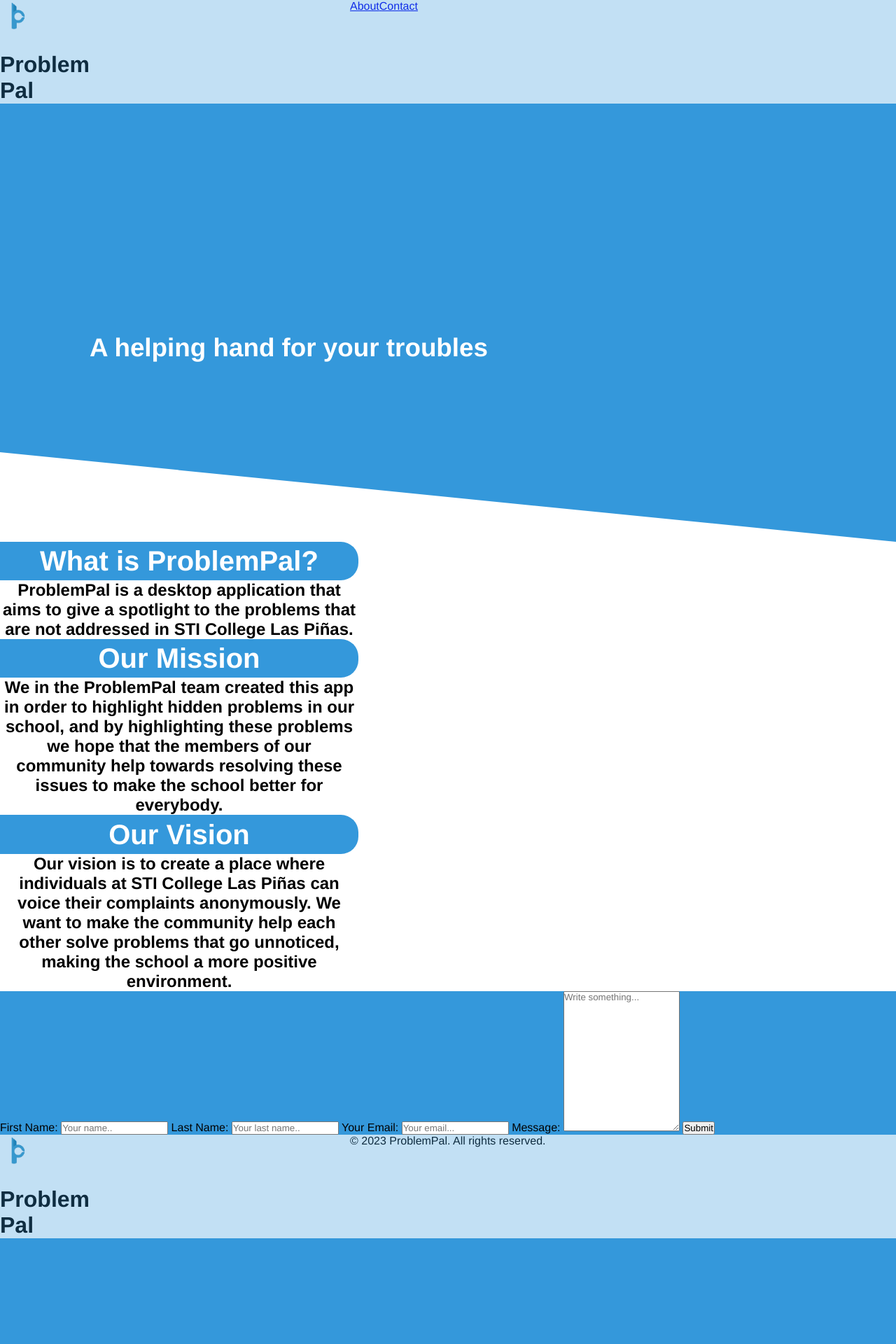
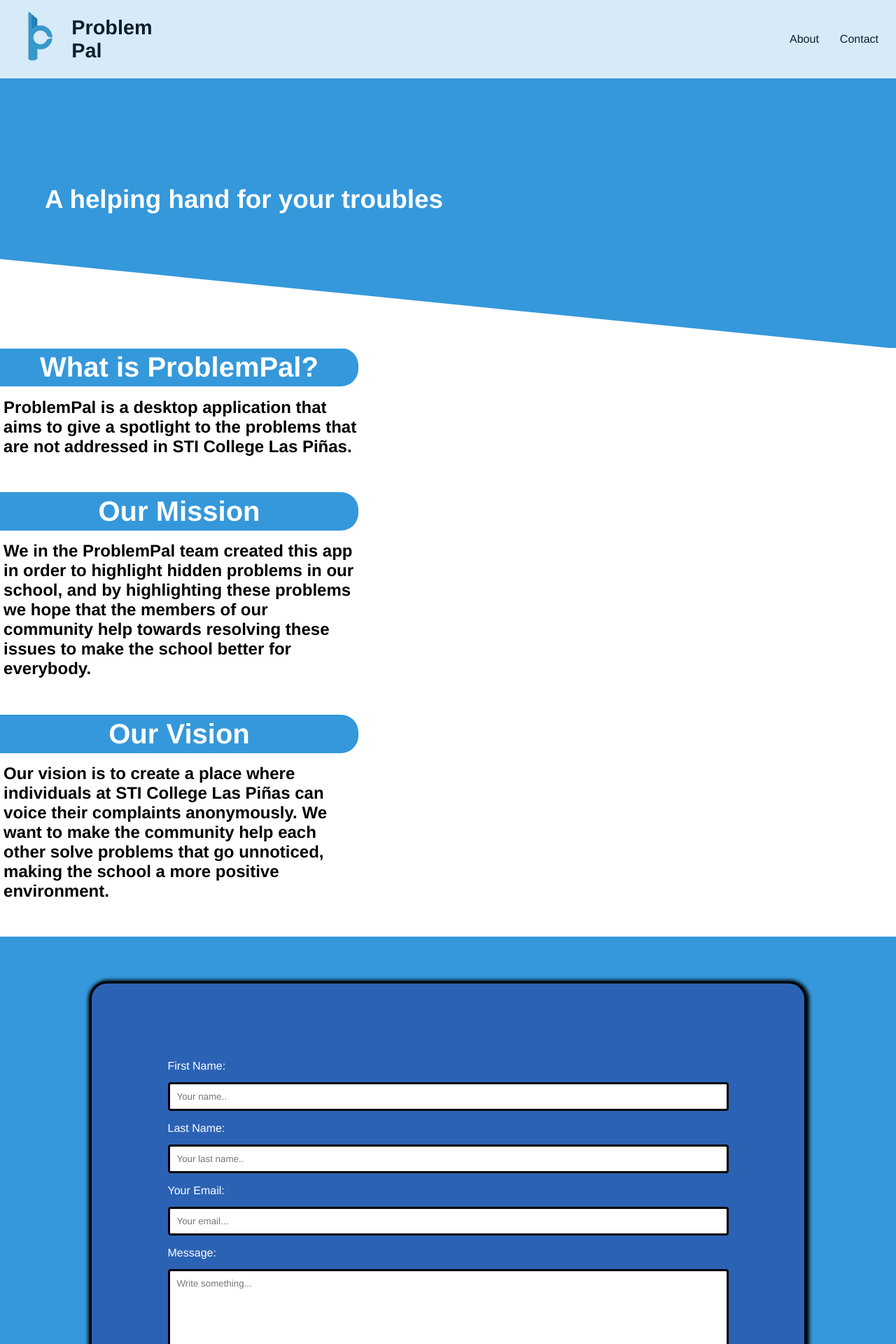
Before and after one commit to 2DPP/2DPP.github.io, a PHP site: page / in a window 1280 px wide. Shown: the top 1920 px of the page at 70% size. Run offline with PHP 8.4, Linux system fonts and the light colour scheme.

Commit message:
Update style.css

```diff
--- a/iLS/Styles/style.css
+++ b/iLS/Styles/style.css
@@ -1,103 +1,140 @@
-/* to remove html border spaces  */
-*{
+/* Resetting CSS to remove default margin and padding */
+* {
     margin: 0;
     padding: 0;
     box-sizing: border-box;
     font-family: 'Helvetica', Arial, sans-serif;
 }
+
+/* Setting 100% height for HTML */
 html {
-    height: 1000%;
+    height: 100%;
     width: 100%;
 }
+
+/* Body styling */
 body {
     background-color: #3498DB;
-
 }
 
+/* Header styling */
 #header {
-        display: flex;
-        background-color: #ffffff;
-        width: 100%;
-        opacity: 70%;
-
-
+    display: flex;
+    justify-content: space-between;
+    align-items: center;
+    background-color: #ffffff;
+    padding: 10px;
+    position: fixed;
+    width: 100%;
+    z-index: 1000;
+    opacity: 80%;
 }
-
+.logo-container {
+    display: flex;
+    align-items: center;
+}
+/* Logo styling */
 #logo {
-        width: 10%;
-        height: auto;
+    width: 15%;
+    height: auto;
 
 }
 
 h1 {
-    padding-top:4%;
-}
+    margin: 0;
 
-#homebg {
-
-        width: 100%;
-        height: 200px;
-        background-color: #3498DB;
-
-}
-#nav {
-
-    display: flex;
-    align-items: center;
+    font-size: 180%;
 
 }
 
-ul {
 
+/* Navigation styling */
+nav {
+    display: flex;
+    justify-content: flex-end;
+    align-items: center;
+    background-color: #ffffff;
+}
+
+nav ul {
     list-style-type: none;
     display: flex;
     margin: 0;
     padding: 0;
-    text-decoration: none;
-
 }
 
-li {
-
-    display: list-item;
-    float:  right;
-
+nav li {
+    margin: 0 15px;
 }
 
+nav a {
+    text-decoration: none;
+    color: black;
+    position: relative;
+}
 
+/* Underline animation for contact and about */
+#about-link::before,
+#contact-link::before {
+    content: '';
+    position: absolute;
+    width: 0;
+    height: 2px;
+    background-color: #000000;
+    bottom: 0;
+    left: 0;
+    transition: width 0.3s ease;
+}
 
+#about-link:hover::before,
+#contact-link:hover::before {
+    width: 100%;
+}
 
+/* Home background styling */
+#homebg {
+    width: 100%;
+    height: 200px;
+    background-color: #3498DB;
+}
+
+/* Introduction section styling */
+#intro {
+    padding: 5%;
+    width: 100%;
+    background-color: #3498DB;
+    z-index: 1;
+}
+
+h2 {
+    color: white;
+    font-size: 230%;
+}
+
+/* Slant effect styling */
 #slant {
-
     width: 100%;
     background-color: #ffffff;
     padding: 5%;
     clip-path: polygon(0 0, 0% 0, 100% 100%, 0 100%);
     z-index: -1;
+    margin-bottom: -1px;
+}
 
-}
-#intro {
-    padding:10%;
-    width: 100%;
-    background-color: #3498DB;
-
-    z-index: 1;
-
-
-}
-h2 {
-    color: white;
-    font-size: 230%;
-}
+/* Separator styling */
 #sep {
     background-color: white;
     height: 100%;
 }
-#info{
+
+/* Information section styling */
+#info {
     background-color: white;
     height: 800%;
 
 }
+
+/* Heading styling */
 .h3hed {
     background-color: #3498DB;
     border-radius: 0% 25px 25px 0%;
@@ -107,14 +144,98 @@ h2 {
     color: #ffffff;
 
 }
+
 h3 {
     font-size: 250%;
 }
+
+/* Container styling */
 .container {
-    width: 40%;
-    text-align: center;
+    width: 80%;
+
 }
+
+.content {
+    display: flex;
+}
+
+.left-content {
+    width: 50%;
+}
+
+
+.right-content {
+    width: 50%;
+    display: flex;
+    flex-direction: column;
+    justify-content: space-between;
+}
+
+/* Description styling */
 .desc {
     font-weight: bold;
     font-size: 150%;
+    margin-top: 3%;
+    margin-bottom: 10%;
+    margin-left: 1%;
 }
+
+
+/* Contact form container styling */
+.contactcontainer {
+    background-color: rgb(43, 98, 180);
+    padding: 5%;
+    border: 3px black solid;
+    width: 80%;
+    margin: auto;
+    margin-top: 5%;
+    border-radius: 25px;
+    box-shadow: 1px 1px 5px 3px black;
+}
+
+/* Form styling */
+form {
+    padding: 5%;
+}
+
+/* Label styling */
+label {
+    display: block;
+    margin-bottom: 8px;
+    color: white;
+}
+
+/* Input and textarea styling */
+input[type="text"],
+input[type="email"],
+textarea {
+    width: 100%;
+    padding: 10px;
+    border: 3px solid #000000;
+    border-radius: 4px;
+    box-sizing: border-box;
+    margin-top: 6px;
+    margin-bottom: 16px;
+    resize: vertical;
+}
+
+/* Submit button styling */
+input[type="submit"] {
+    background-color: #9B59B6;
+    color: white;
+    padding: 12px 20px;
+    border: 3px solid black;
+    border-radius: 25px;
+    cursor: pointer;
+}
+
+/* Hover effect for submit button */
+input[type="submit"]:hover {
+    background-color: orange;
+}
+
+/* Hover effect for input and textarea */
+input:hover,
+textarea:hover {
+    background-color: #bcd0fd;
+}
```
